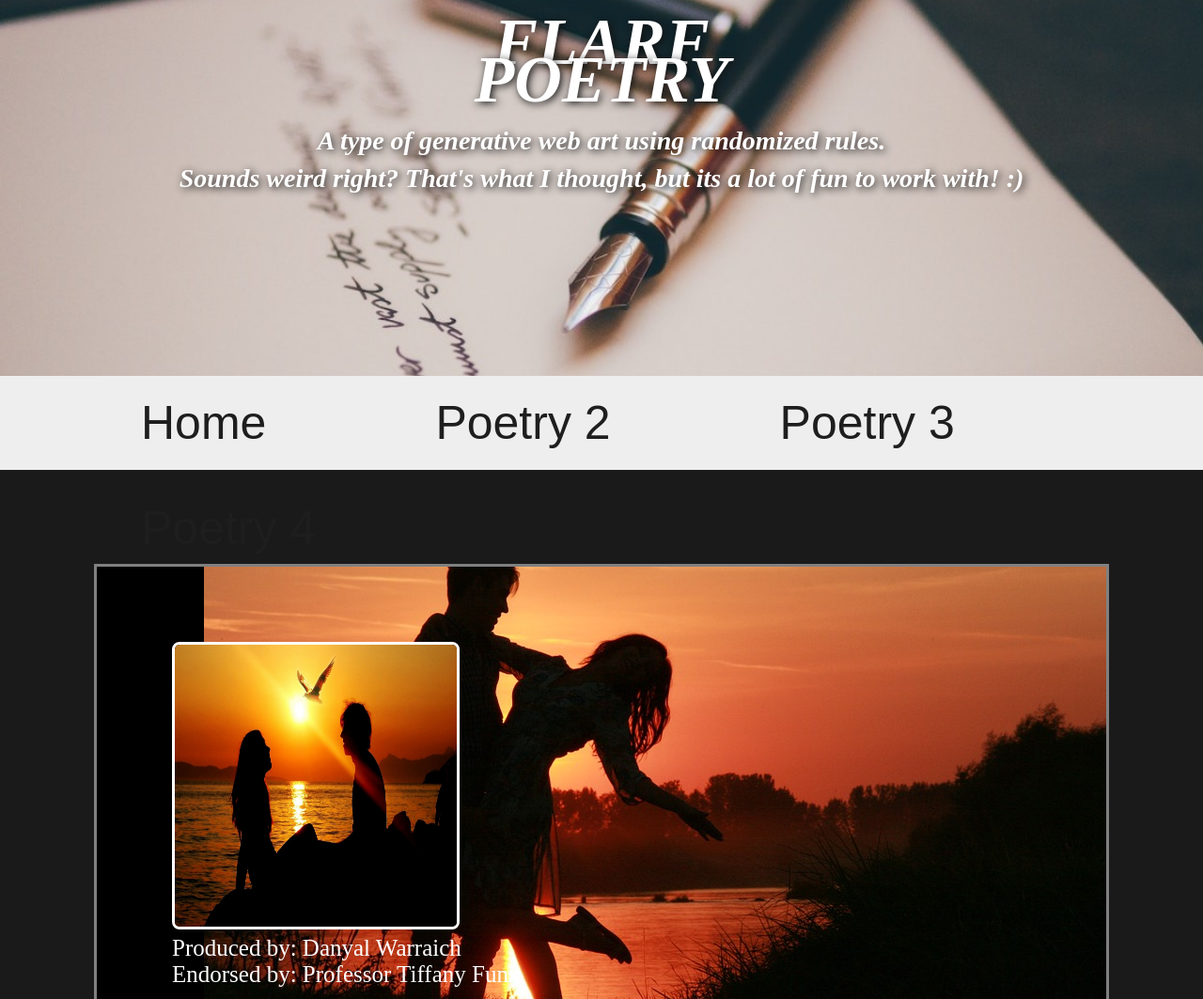
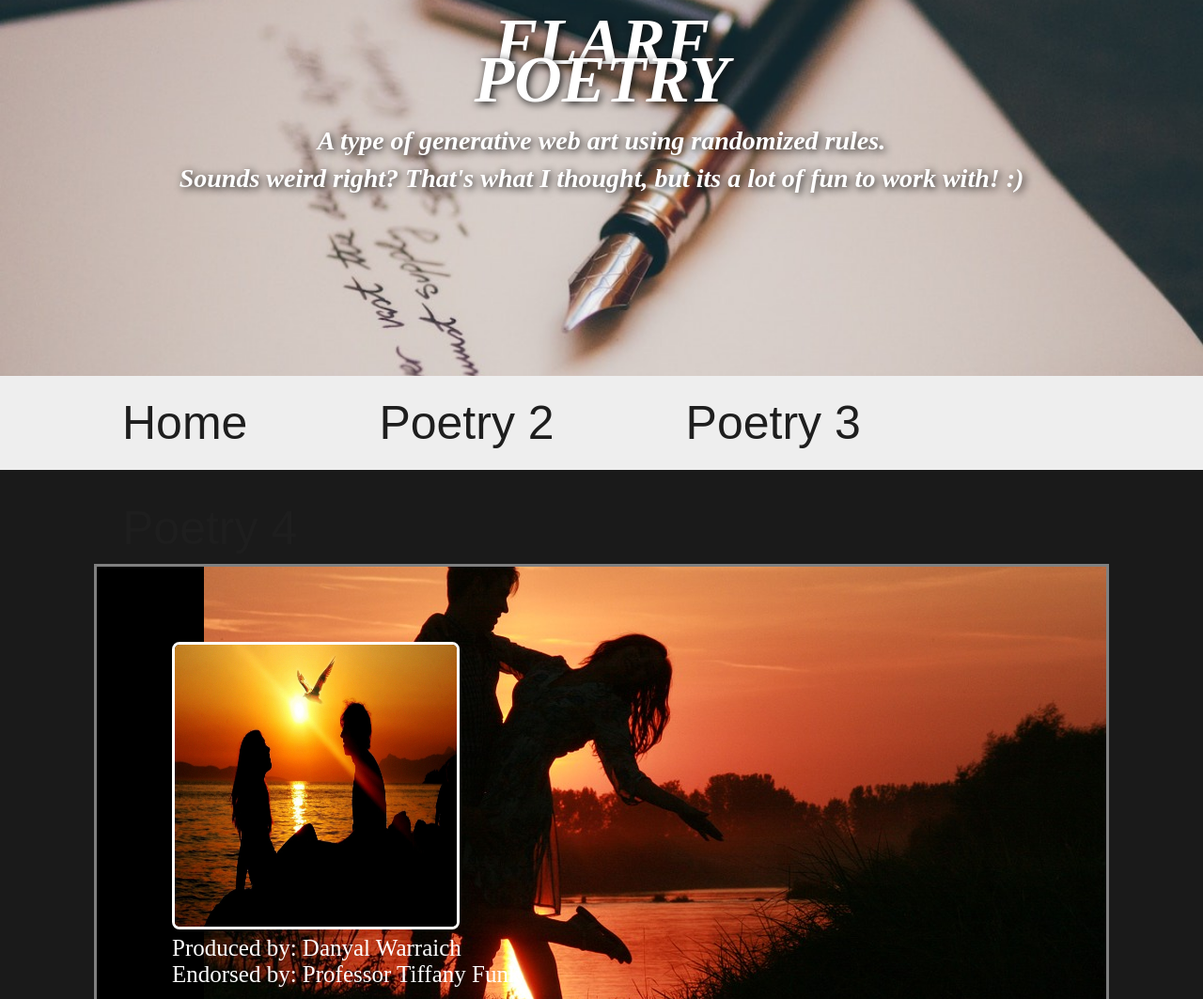
Before and after one commit to danyalsw13/Project-Flarf-Website, a plain HTML site: page index.html in a window 1280 px wide. Shown: the top 1063 px of the page at 94% size. Drawn offline with Linux system fonts and the light colour scheme.

Commit message:
Update style.css

```diff
--- a/style.css
+++ b/style.css
@@ -34,7 +34,7 @@ font-size: 50px;
 font-family:fantasy;
 font-weight: lighter;
 color: #1e1e1e;
-padding: 0 90px;
+padding: 0 70px;
 }
 
 ul li a:hover{
```
